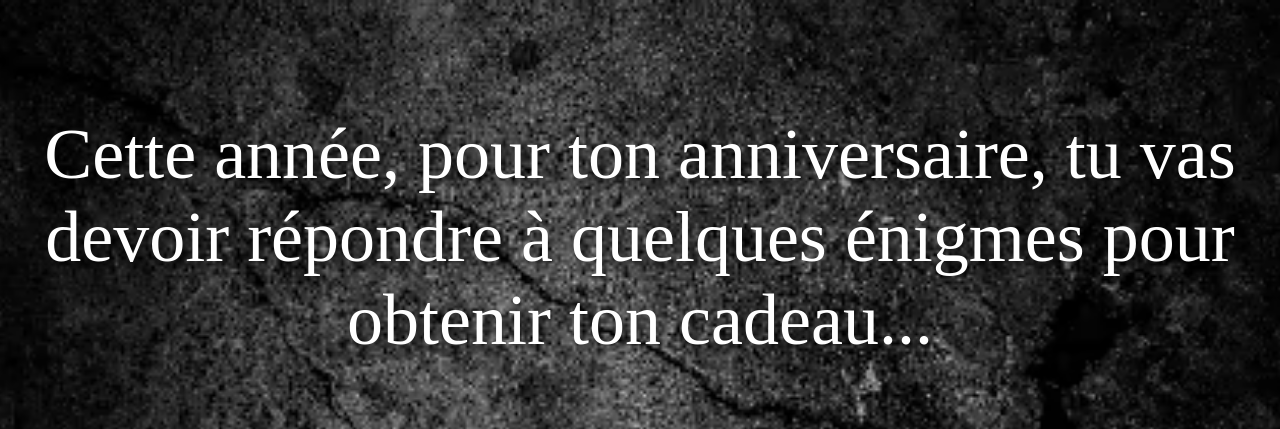
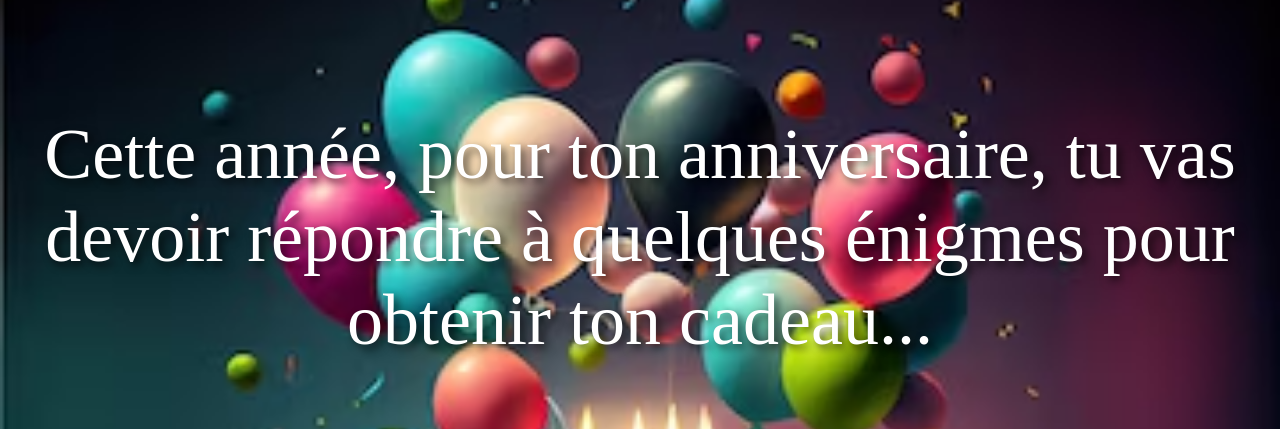
Before and after one commit to TissotPA/Birthday, a plain HTML site: page index.html in a window 1280 px wide. Shown: the top 429 px of the page. Drawn offline with Linux system fonts and the light colour scheme.

Commit message:
Update styles.css

```diff
--- a/styles.css
+++ b/styles.css
@@ -6,7 +6,7 @@ body {
     flex-direction: column;
     justify-content: center;
     align-items: center;
-    background-image: url('black.avif');
+    background-image: url('anniversaire.avif');
     background-size: cover;
     background-position: center;
     background-repeat: no-repeat;
```
